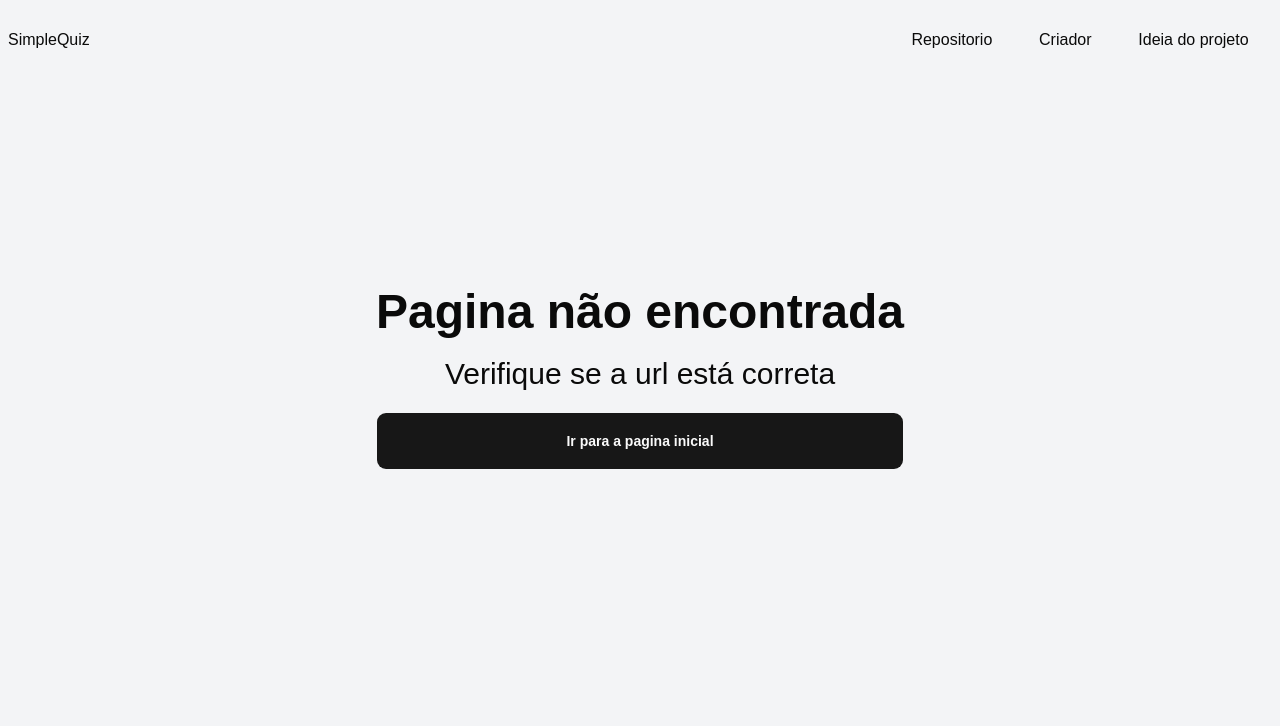
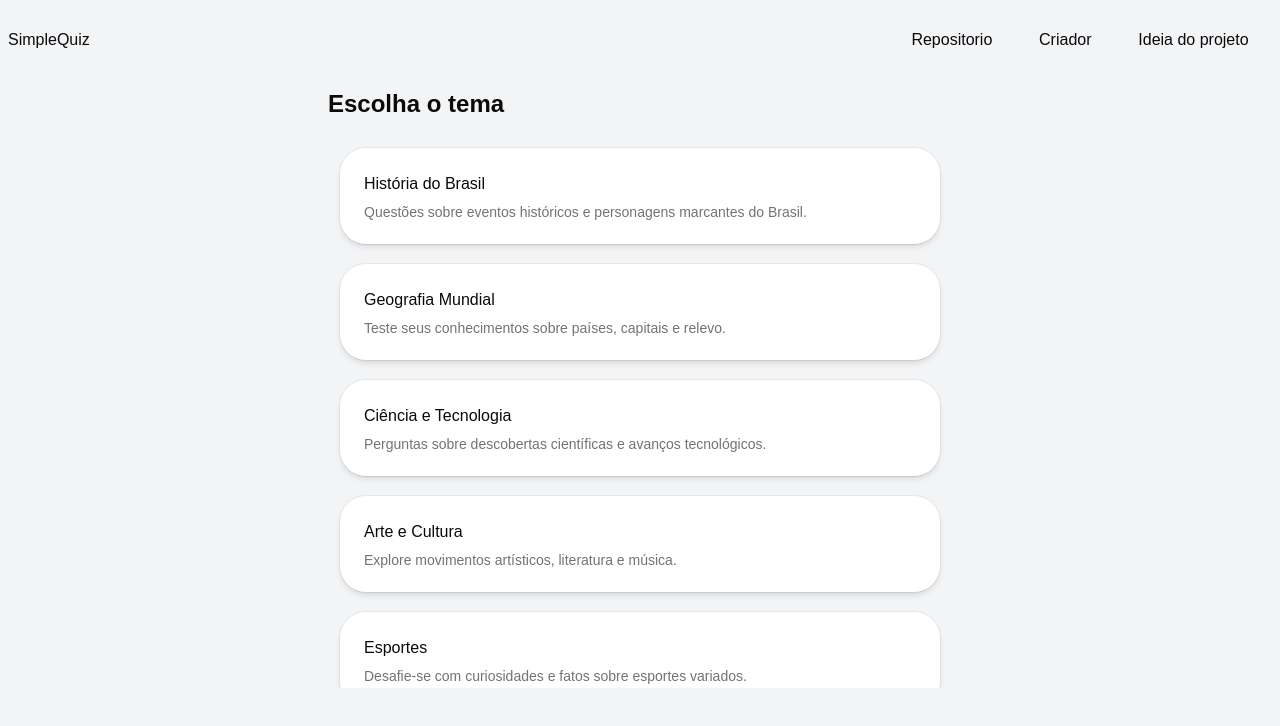
Before and after one commit to Jose-GuilhermeG/simpleQuiz, a React (Vite) app in the folder app/: page /theme/select in a window 1280 px wide. Shown: the top 726 px of the page. Built offline with nearby package versions, Linux system fonts and the light colour scheme.

Commit message:
feat: adicionando a pagina de seleção de tema

```diff
--- a/app/src/pages/BasePage.tsx
+++ b/app/src/pages/BasePage.tsx
@@ -14,7 +14,7 @@ export default function BasePage(){
     },
   ]
   return (
-    <main className="w-screen h-screen flex flex-col items-center bg-background gap-[25%]">
+    <main className="w-screen h-screen flex flex-col items-center bg-background">
       <Header links={links} />
       <Outlet/>
     </main>
--- a/app/src/pages/Home.tsx
+++ b/app/src/pages/Home.tsx
@@ -1,9 +1,15 @@
 import { Button } from "@/components/ui/button";
 import { ArrowRight, CircleQuestionMark } from "lucide-react";
+import { useNavigate } from "react-router-dom";
 
 export default function Home() {
+
+  const navigate = useNavigate()
+
+  const startQuiz = ()=> navigate("theme/select")
+
   return (
-      <section className="min-w-lg p-2 h-fit">
+      <section className="min-w-lg p-2 h-fit mt-[10%]">
             <h1 className="text-foreground font-black text-4xl flex items-center justify-center gap-5">
               Bem vindo ao quiz
               <CircleQuestionMark className="w-10 h-10"/>
@@ -15,7 +21,7 @@ export default function Home() {
             <Button variant="outline" className="border border-foreground cursor-pointer px-2 rounded-[10px] w-2/5 py-7">
               Começar <ArrowRight/>
             </Button>
-            <Button className="cursor-pointer px-2 rounded-[10px] w-2/5 py-7">
+            <Button className="cursor-pointer px-2 rounded-[10px] w-2/5 py-7" onClick={startQuiz}>
               Começar <ArrowRight/>
             </Button>
           </div>
--- /dev/null
+++ b/app/src/pages/selectQuizTheme.tsx
@@ -0,0 +1,75 @@
+import { Card, CardDescription, CardHeader, CardTitle } from "@/components/ui/card";
+
+interface QuizTheme{
+    title : string;
+    description? : string;
+}
+
+export default function SelectQuizTheme(){
+
+    const quizThemes: QuizTheme[] = [
+  {
+    title: "História do Brasil",
+    description: "Questões sobre eventos históricos e personagens marcantes do Brasil."
+  },
+  {
+    title: "Geografia Mundial",
+    description: "Teste seus conhecimentos sobre países, capitais e relevo."
+  },
+  {
+    title: "Ciência e Tecnologia",
+    description: "Perguntas sobre descobertas científicas e avanços tecnológicos."
+  },
+  {
+    title: "Arte e Cultura",
+    description: "Explore movimentos artísticos, literatura e música."
+  },
+  {
+    title: "Esportes",
+    description: "Desafie-se com curiosidades e fatos sobre esportes variados."
+  },
+  {
+    title: "Cinema",
+    description: "Questões sobre filmes, diretores e premiações."
+  },
+  {
+    title: "Matemática",
+    description: "Problemas e curiosidades matemáticas para testar sua lógica."
+  },
+  {
+    title: "Mitologia",
+    description: "Perguntas sobre mitos e lendas de diferentes culturas."
+  },
+  {
+    title: "Astronomia",
+    description: "Explore planetas, estrelas e fenômenos cósmicos."
+  },
+  {
+    title: "Literatura",
+    description: "Questões sobre autores, obras e estilos literários."
+  }
+];
+
+
+    return (
+        <section className="h-fit lg:w-2/4 w-3/4 ">
+            <h1 className="text-2xl font-black p-2">
+                Escolha o tema
+            </h1>
+            <div className="flex flex-col gap-5 max-h-[70vh] overflow-y-scroll p-5">
+                {quizThemes.map((element,index)=>(
+                    <Card key={index} className="lg:min-h-[12vh] min-h-[15vh]">
+                        <CardHeader>
+                            <CardTitle>
+                                {element.title}
+                            </CardTitle>
+                            <CardDescription>
+                                {element.description}
+                            </CardDescription>
+                        </CardHeader>
+                    </Card>
+                ))}
+            </div>
+        </section>
+    )
+}
--- a/app/src/routes.tsx
+++ b/app/src/routes.tsx
@@ -4,6 +4,7 @@ import { Routes , BrowserRouter , Route } from "react-router-dom";
 import Home from "./pages/Home";
 import BasePage from "./pages/BasePage";
 import NotFoundPage from "./pages/notFoundPage";
+import SelectQuizTheme from "./pages/selectQuizTheme";
 
 export default function SistemRoutes(){
     return (
@@ -11,6 +12,7 @@ export default function SistemRoutes(){
             <Routes>
                 <Route path="" element={<BasePage/>}>
                     <Route path="" element={<Home/>}/>
+                    <Route path="/theme/select/" element={<SelectQuizTheme/>}/>
                     <Route path="*" element={<NotFoundPage/>} />
                 </Route>
             </Routes>
```
